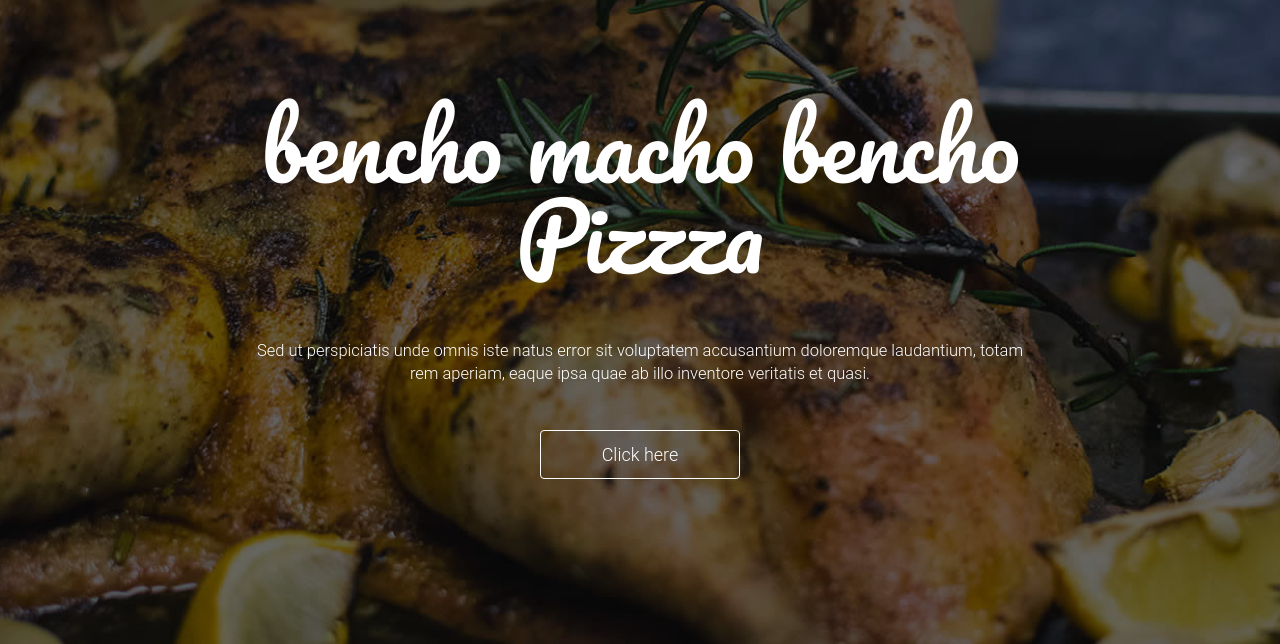
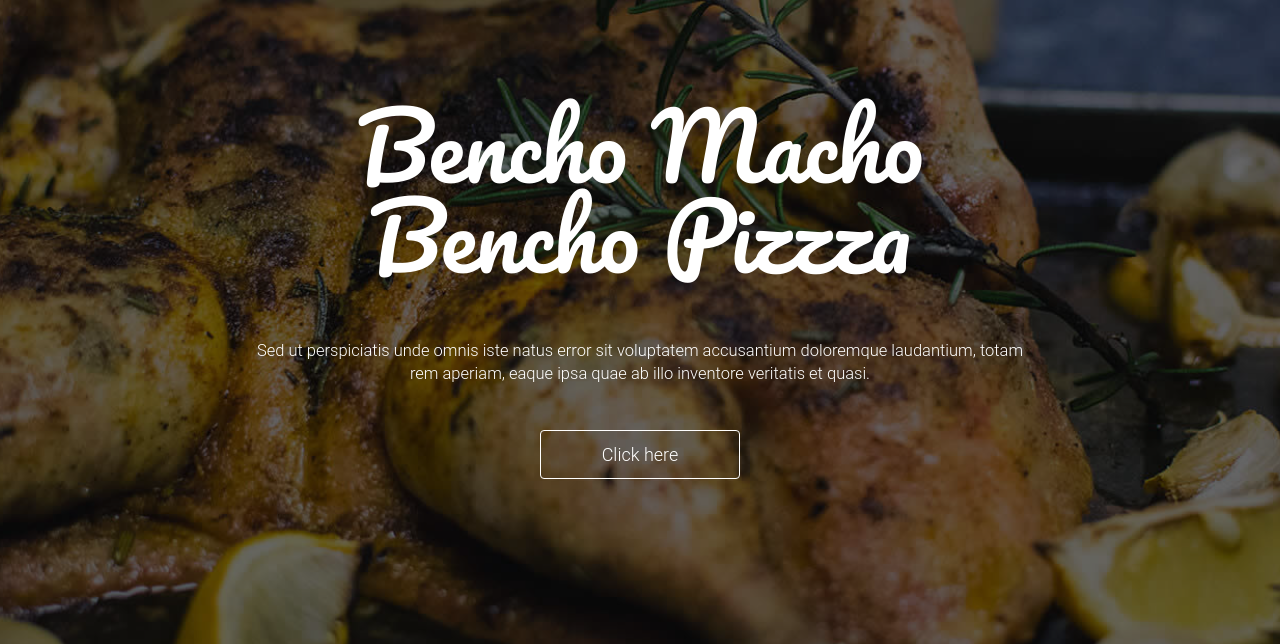
Before and after one commit to ashwin1-dev/1-july, a plain HTML site: page index.html in a window 1280 px wide. Shown: the part 150-794 px from the top of the page. Drawn offline with Linux system fonts and the light colour scheme.

Commit message:
Update index.html

```diff
--- a/index.html
+++ b/index.html
@@ -107,7 +107,7 @@
                         <div class="main_slider text-center">
                             <div class="col-md-12">
                                 <div class="main_slider_content wow zoomIn" data-wow-duration="1s">
-                                    <h1>bencho macho bencho Pizzza</h1>
+                                    <h1>Bencho Macho Bencho Pizzza</h1>
                                     <p>Sed ut perspiciatis unde omnis iste natus error sit voluptatem accusantium doloremque laudantium, totam rem aperiam, eaque ipsa quae ab illo inventore veritatis et quasi. </p>
                                     <button href="" class="btn-lg">Click here</button>
                                 </div>
```
